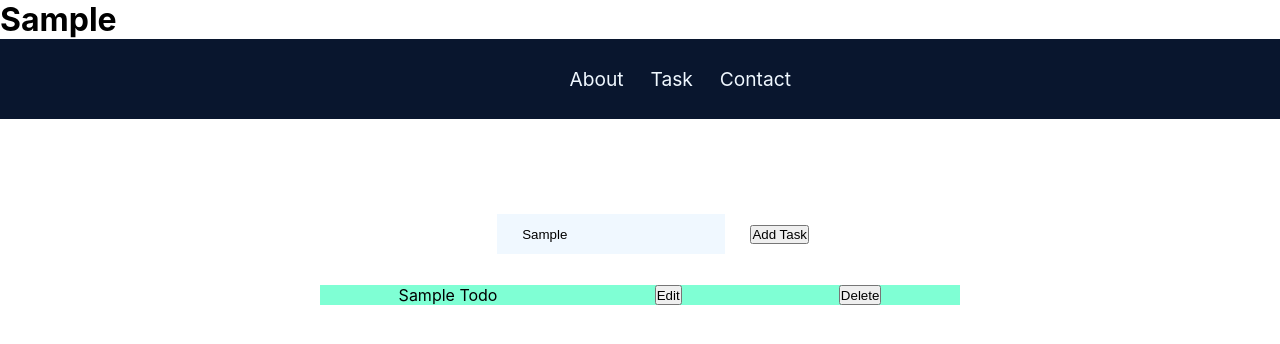
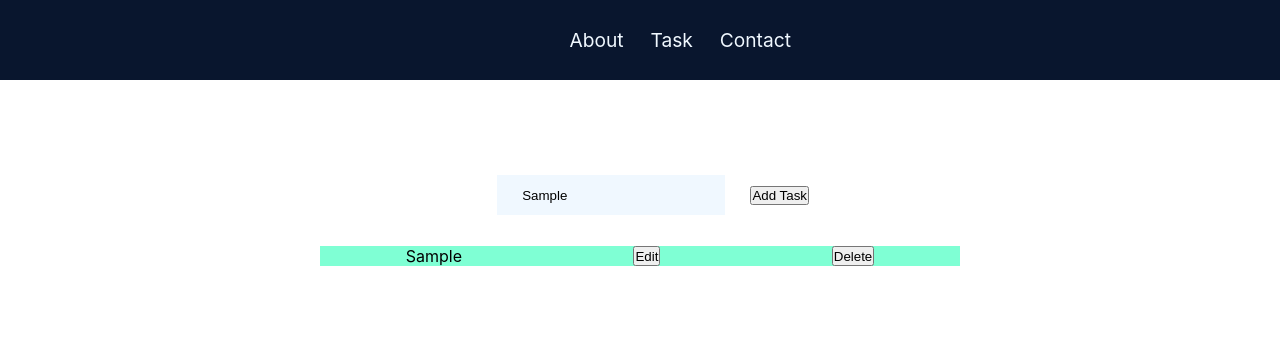
Before and after one commit to Christouccllo1/project-todo-app, a React (Create React App) app: page / in a window 1280 px wide. Both pictures are taken after typing "Sample" into the empty fields and a click on the button "Add Task". Shown: the top 344 px of the page. Built offline with nearby package versions, Linux system fonts and the light colour scheme.

Commit message:
worked on todos, created results.jsx

```diff
--- a/src/App.js
+++ b/src/App.js
@@ -4,10 +4,11 @@ import './App.css';
 import { useState } from 'react';
 import Header from './Components/Header';
 import InputTask from './Components/InputTask';
-import Todos from './Components/Todos';
+import Results from './Components/Results';
+
 
 function App() {
-  // const [Todos, setTodos] = useState([])
+  const [Todos, setTodos] = useState([])
   const [InputTodo, setInputTodo] = useState("")
 
   let addTodo = (task) => {
@@ -16,20 +17,26 @@ function App() {
       Task: task,
       statusType: "active"
     }
+
+    setTodos([...Todos,todo])
   }
 
   let handleChange = (e) => {
     setInputTodo(e.target.value)
   }
 
+  let handleClick=()=>{
+    addTodo(InputTodo)
+
+  }
   return (
     <div className="App">
-      <h1>{InputTodo}</h1>
+
       <Header></Header>
       <main>
         <div className="app-container">
-          <InputTask handleChange={handleChange}></InputTask>
-          <Todos></Todos>
+          <InputTask handleChange={handleChange} handleClick={handleClick}></InputTask>
+          <Results todos={Todos}></Results>
         </div>
       </main>
     </div>
--- a/src/Components/InputTask.jsx
+++ b/src/Components/InputTask.jsx
@@ -3,7 +3,7 @@ function InputTask(props){
         <div className="InputTask">
             <input type="text" onChange={(e)=>props.handleChange(e)} />
 
-            <button>Add Task</button>
+            <button onClick={()=>props.handleClick()}>Add Task</button>
         </div>
     )
 }
--- /dev/null
+++ b/src/Components/Results.jsx
@@ -0,0 +1,15 @@
+import Todo from "./Todo"
+
+function Results(props){
+    return(
+        <div className="Todos">
+         {
+          props.todos.map(task=>{
+            return <Todo item={task} key={task.id}></Todo>
+          })
+         }
+
+        </div>
+    )
+}
+export default Results
--- a/src/Components/Todo.jsx
+++ b/src/Components/Todo.jsx
@@ -1,7 +1,9 @@
-function Todo(){
+
+
+function Todo(props){
     return(
         <div className="Todo">
-            <p>Sample Todo</p>
+            <p>{props.item.Task}</p>
             <button>Edit</button>
             <button>Delete</button>
         </div>
--- a/src/Components/Todos.jsx
+++ /dev/null
@@ -1,11 +0,0 @@
-import Todo from "./Todo"
-
-function Todos(){
-    return(
-        <div className="Todos">
-          <Todo></Todo>
-
-        </div>
-    )
-}
-export default Todos
```
